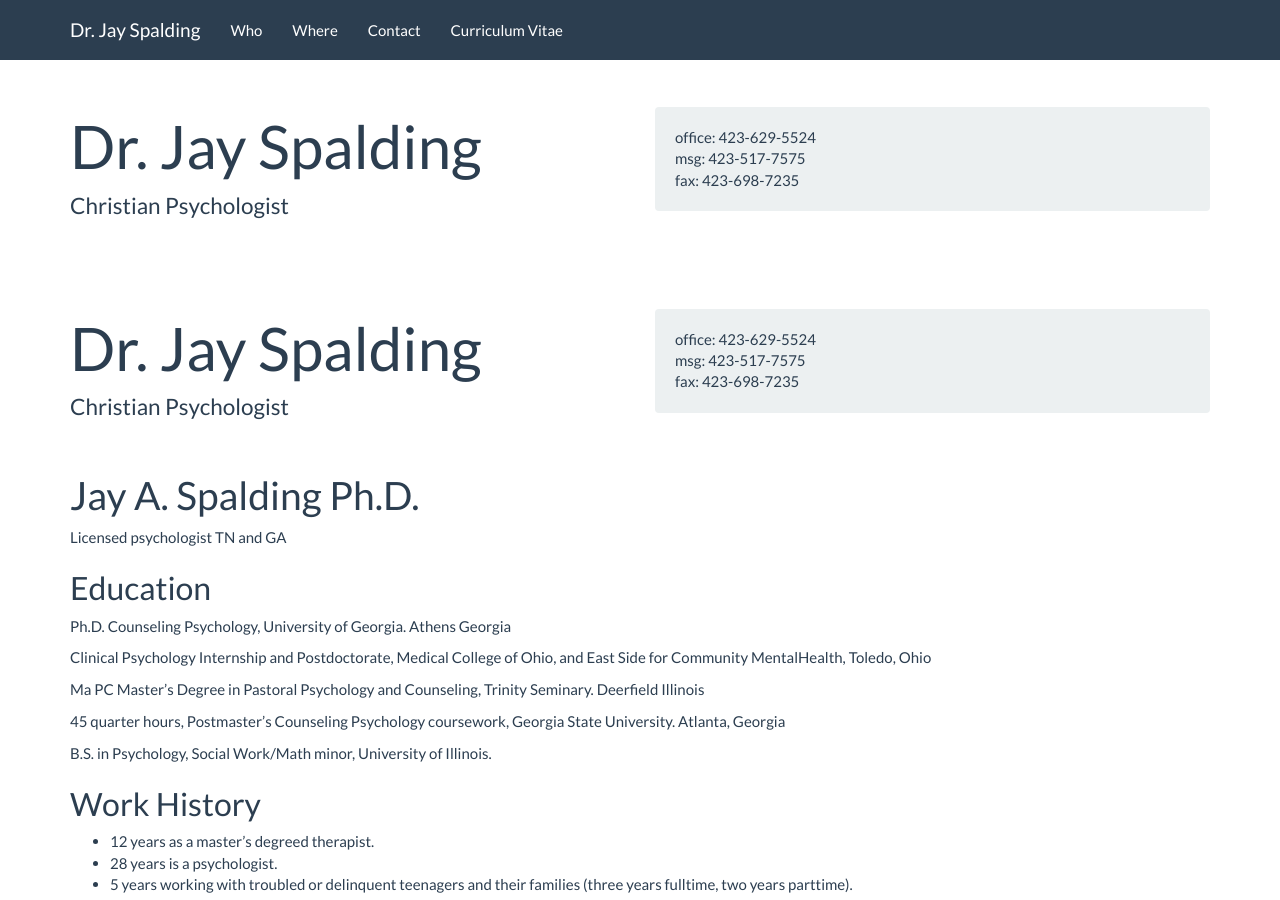
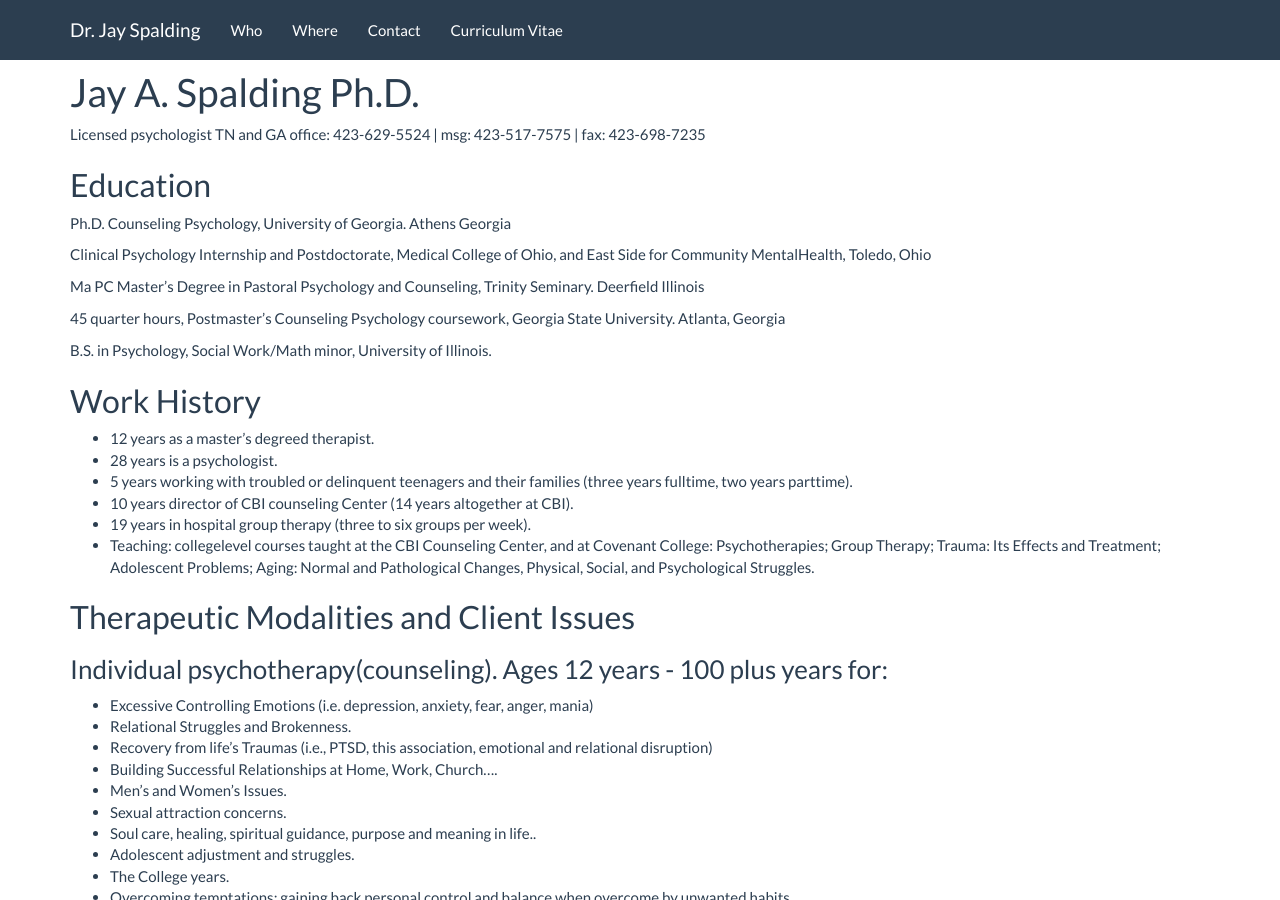
Before and after one commit to fotoetienne/jayspalding, a Jekyll site: the page built from cv.md, in a window 1280 px wide and 900 px high. Built offline with Jekyll 4.4.1, drawn with Linux system fonts in a browser that asks for light colours; nearby versions of some CDN libraries.

Commit message:
Banner moved to _includes

```diff
--- a/_layouts/flatly.html
+++ b/_layouts/flatly.html
@@ -47,19 +47,6 @@
     </div>
 
     <div class="container">
-      <div class="page-header" id="banner">
-        <div class="row">
-          <div class="col-lg-6">
-            <h1>{{ page.title }}</h1>
-            <p class="lead">{{ page.tagline }}</p>
-          </div>
-          <div class="col-lg-6" style="padding: 15px 15px 0 15px;">
-            <div class="well sponsor">
-            {{ page.intro }}
-            </div>
-          </div>
-        </div>
-      </div>
 
 {{ content }}
 
--- a/cv.md
+++ b/cv.md
@@ -3,21 +3,18 @@ layout: flatly
 
 title: Dr. Jay Spalding
 
-tagline: Christian Psychologist
-
 long_title: Dr. Jay A. Spalding, Phd. | Curriculum Vitae
 
 description: Jay Spalding is a clinical psychologist in Chattanooga, TN providing professional counseling with a Christian world view.
 
-intro: "office: 423-629-5524 <br/>msg: 423-517-7575 <br/>fax: 423-698-7235"
 ---
-{% include banner.html %}
-
 # Jay A. Spalding Ph.D. #
 
 Licensed psychologist TN and GA
+office: 423-629-5524 | msg: 423-517-7575 | fax: 423-698-7235
 
 ## Education ##
+
 Ph.D. Counseling Psychology, University of Georgia. Athens Georgia
 
 Clinical Psychology Internship and Postdoctorate, Medical College of Ohio, and East Side for Community Mental­Health, Toledo, Ohio
```
Also changed, not shown: index.md (+2 -0 lines).
